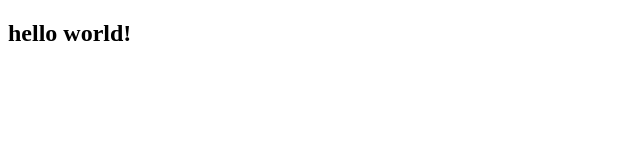
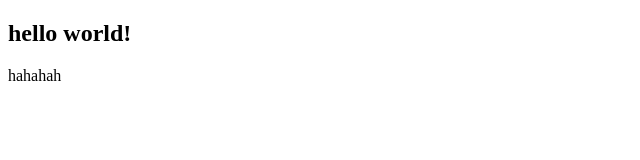
Before and after one commit to zweqi/helloworld, a plain HTML site: page index.html in a window 1280 px wide. Shown: the full height of the page, 0-640 px from the left. Drawn offline with Linux system fonts and the light colour scheme.

Commit message:
change index

```diff
--- a/index.html
+++ b/index.html
@@ -6,5 +6,6 @@
 </head>
 <body>
 	<h2>hello world!</h2>
+	<span>hahahah</span>
 </body>
 </html>
```
